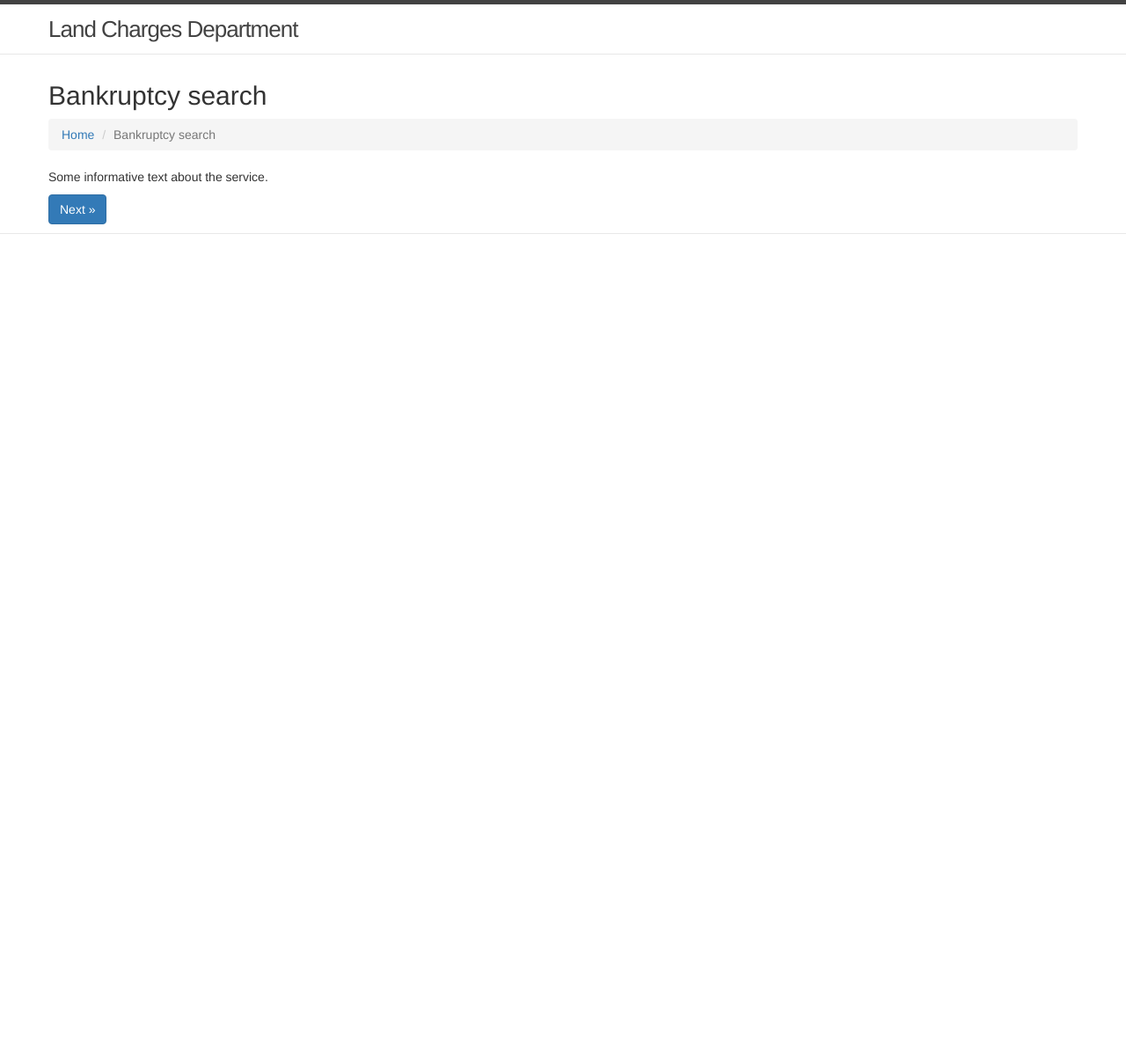
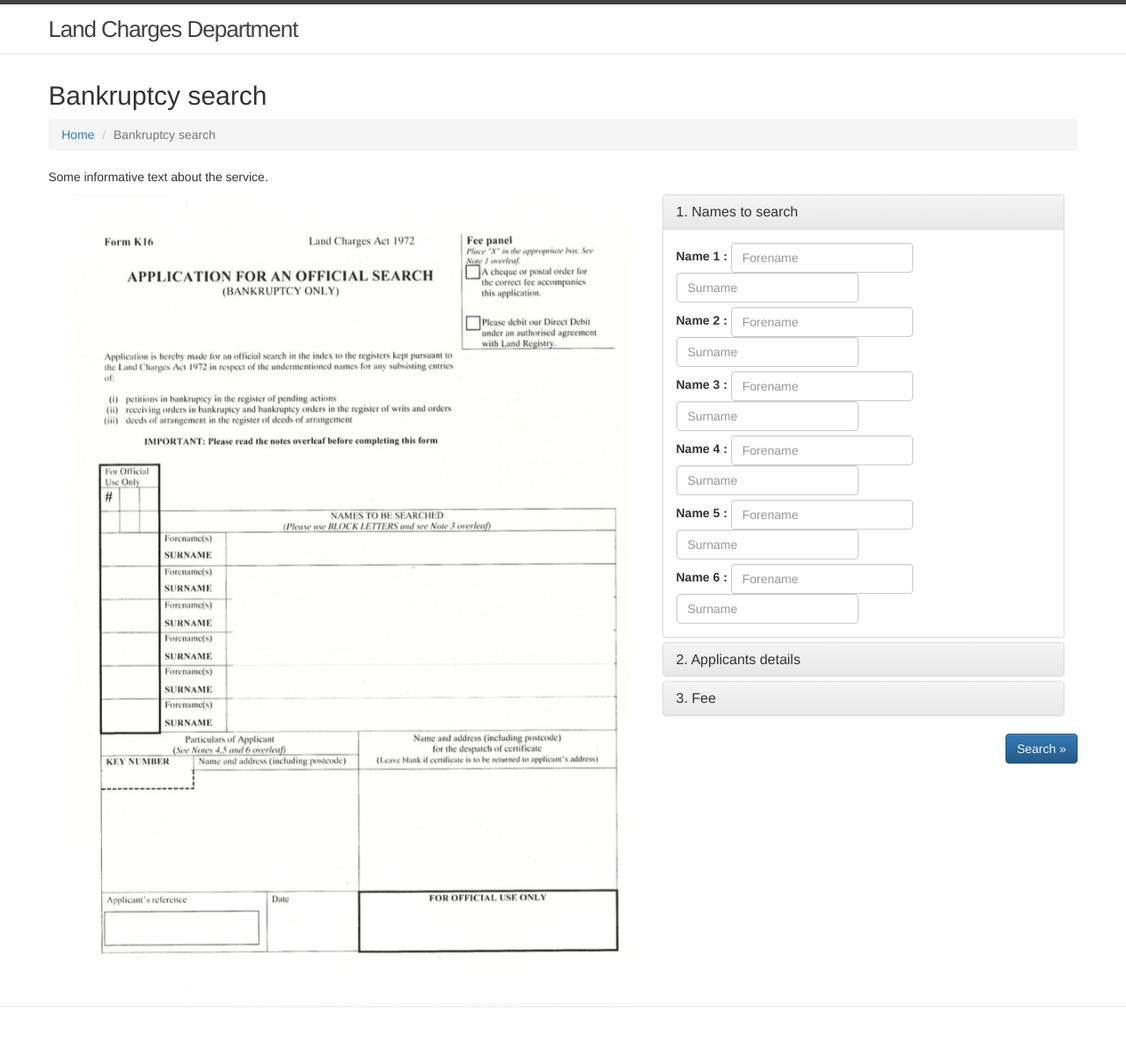
Before and after one commit to LandRegistry/land-charges-discovery, a Jekyll site: the page built from s5_prototypes/search.html, in a window 1280 px wide. Shown: the whole page at 88% size. Built offline with Jekyll 4.4.1, drawn with Linux system fonts in a browser that asks for light colours; nearby versions of some CDN libraries; before the commit the page ends 900 px from its top, so only the background shows below that.

Commit message:
searchform

```diff
--- a/s5_prototypes/_includes/head.html
+++ b/s5_prototypes/_includes/head.html
@@ -11,6 +11,10 @@
   <link rel="alternate" type="application/rss+xml" title="{{ site.title }}" href="{{ "/feed.xml" | prepend: site.baseurl | prepend: site.url }}" />
 
 
-        <link href="//maxcdn.bootstrapcdn.com/bootstrap/3.3.1/css/bootstrap.min.css" rel="stylesheet">
-<link href="//maxcdn.bootstrapcdn.com/font-awesome/4.2.0/css/font-awesome.min.css" rel="stylesheet">
+ <link href="//maxcdn.bootstrapcdn.com/font-awesome/4.2.0/css/font-awesome.min.css" rel="stylesheet">
+
+<link rel="stylesheet" href="https://maxcdn.bootstrapcdn.com/bootstrap/3.3.4/css/bootstrap.min.css">
+<link rel="stylesheet" href="https://maxcdn.bootstrapcdn.com/bootstrap/3.3.4/css/bootstrap-theme.min.css">
+<script src="https://ajax.googleapis.com/ajax/libs/jquery/1.11.2/jquery.min.js"></script>
+<script src="https://maxcdn.bootstrapcdn.com/bootstrap/3.3.4/js/bootstrap.min.js"></script>
 </head>
--- a/s5_prototypes/search.html
+++ b/s5_prototypes/search.html
@@ -3,7 +3,7 @@ layout: default
 title: Bankruptcy Search
 permalink: /search/
 ---
-      <!-- Main hero unit for a primary marketing message or call to action -->
+
       <div class="row">
         <h2>Bankruptcy search</h2>
 
@@ -12,5 +12,104 @@ permalink: /search/
 	  	<li class="active">Bankruptcy search</li>
 		</ul>
         <p>Some informative text about the service. </p>
-        <p><a href="#" class="btn btn-primary btn-large">Next &raquo;</a></p>
       </div>
+<div class="row">
+<div id="imgpanel" class="col-md-7">
+	<img src="/images/searchform.png" />
+</div>
+<div id="inputpanel" class="col-md-5">
+<form class="form-inline" role="form">
+   <div class="panel-group" id="accordion">
+        <div class="panel panel-default">
+            <div class="panel-heading">
+                <h4 class="panel-title">
+                    <a data-toggle="collapse" data-parent="#accordion" href="#collapseOne">1. Names to search </a>
+                </h4>
+            </div>
+            <div id="collapseOne" class="panel-collapse collapse in">
+                <div class="panel-body">
+                	<div class="form-group" id="name1" style="width:100%; padding-bottom:5px">
+                		<label >Name 1 : </label>
+                		<label class="sr-only" for="fname1">Forename:</label>
+                		<input id="fname1" class="form-control" placeholder="Forename"/>
+                		<label class="sr-only" for="sname1">Surname:</label>
+                		<input id="sname1" class="form-control" placeholder="Surname"/>
+                	</div>
+                	<div class="form-group" id="name2" style="width:100%; padding-bottom:5px">
+                		<label >Name 2 : </label>
+                		<label class="sr-only" for="fname2">Forename:</label>
+                		<input id="fname2" class="form-control" placeholder="Forename"/>
+                		<label class="sr-only" for="sname2">Surname:</label>
+                		<input id="sname2" class="form-control" placeholder="Surname"/>
+                	</div>
+                	<div class="form-group" id="name3" style="width:100%; padding-bottom:5px">
+                		<label >Name 3 : </label>
+                		<label class="sr-only" for="fname3">Forename:</label>
+                		<input id="fname3" class="form-control" placeholder="Forename"/>
+                		<label class="sr-only" for="sname3">Surname:</label>
+                		<input id="sname3" class="form-control" placeholder="Surname"/>
+                	</div>
+                	<div class="form-group" id="name4" style="width:100%; padding-bottom:5px">
+                		<label >Name 4 : </label>
+                		<label class="sr-only" for="fname4">Forename:</label>
+                		<input id="fname4" class="form-control" placeholder="Forename"/>
+                		<label class="sr-only" for="sname4">Surname:</label>
+                		<input id="sname4" class="form-control" placeholder="Surname"/>
+
+                	</div>
+                	<div class="form-group" id="name5" style="width:100%; padding-bottom:5px;">
+                		<label >Name 5 : </label>
+                		<label class="sr-only" for="fname5">Forename:</label>
+                		<input id="fname5" class="form-control" placeholder="Forename"/>
+                		<label class="sr-only" for="sname5">Surname:</label>
+                		<input id="sname5" class="form-control" placeholder="Surname"/>
+                	</div>
+                	<div class="form-group" id="name6" style="width:100%;">
+                		<label >Name 6 : </label>
+                		<label class="sr-only" for="fname6">Forename:</label>
+                		<input id="fname6" class="form-control" placeholder="Forename"/>
+                		<label class="sr-only" for="sname6">Surname:</label>
+                		<input id="sname6" class="form-control" placeholder="Surname"/>
+                	</div>
+                </div>
+            </div>
+        </div>
+        <div class="panel panel-default">
+            <div class="panel-heading">
+                <h4 class="panel-title">
+                    <a data-toggle="collapse" data-parent="#accordion" href="#collapseTwo">2. Applicants details</a>
+                </h4>
+            </div>
+            <div id="collapseTwo" class="panel-collapse collapse">
+                <div class="panel-body">
+                    <p>Bootstrap is a powerful front-end framework for faster and easier web development. It is a collection of CSS and HTML conventions. <a href="http://www.tutorialrepublic.com/twitter-bootstrap-tutorial/" target="_blank">Learn more.</a></p>
+                </div>
+            </div>
+        </div>
+        <div class="panel panel-default">
+            <div class="panel-heading">
+                <h4 class="panel-title">
+                    <a data-toggle="collapse" data-parent="#accordion" href="#collapseThree">3. Fee</a>
+                </h4>
+            </div>
+            <div id="collapseThree" class="panel-collapse collapse">
+                <div class="panel-body">
+                    <p>CSS stands for Cascading Style Sheet. CSS allows you to specify various style properties for a given HTML element such as colors, backgrounds, fonts etc. <a href="http://www.tutorialrepublic.com/css-tutorial/" target="_blank">Learn more.</a></p>
+                </div>
+            </div>
+        </div>
+    </div>
+      <div class="row">
+
+        <p><a href="#" class="btn btn-primary btn-large pull-right">Search &raquo;</a></p>
+      </div>
+</form>
+</div>
+</div>
+<script>
+	function showname(id) {
+		alert(id);
+		document.getElementById(name).style.display = "block";
+	}
+
+</script>
```
Also changed, not shown: s5_prototypes/images/searchform.png (added).
